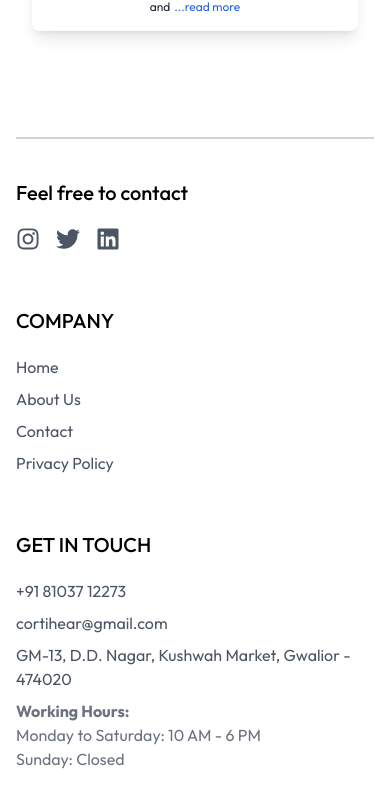
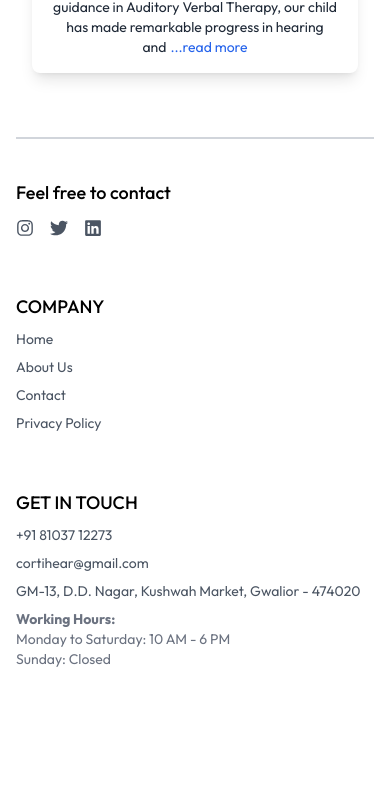
Before and after one commit to lokeshloki3/clinic, a React (Vite) app: page / in a window 390 px wide. Shown: the part 3835-4642 px from the top of the page. After the commit the page ends 4544 px from the top, so only its background shows below. Built offline with nearby package versions, Linux system fonts and the light colour scheme.

Commit message:
ui updated

```diff
--- a/src/components/Card.jsx
+++ b/src/components/Card.jsx
@@ -22,7 +22,7 @@ const Card = ({ review, isTruncated, setIsTruncated }) => {
                 <p className="text-sm sm:text-sm font-semibold">{review.patient}</p>
             </div>
 
-            <p className="text-gray-800 text-xs sm:text-base mt-2 px-1 inline">
+            <p className="text-gray-800 text-sm sm:text-base mt-2 px-1 inline">
                 {isTruncated ? truncateText(review.text, wordLimit) : review.text}
                 <span
                     onClick={() => setIsTruncated(!isTruncated)} // Toggle truncated text
--- a/src/components/Footer.jsx
+++ b/src/components/Footer.jsx
@@ -5,52 +5,52 @@ const Footer = () => {
   return (
     <div className="border-t-2 border-gray-300">
       <div className="md:mx-10">
-        <div className="flex flex-col sm:grid grid-flow-col gap-14 my-10 mt-10 text-sm md:text-base">
+        <div className="flex flex-col sm:grid grid-flow-col gap-14 my-10 mt-10 text-sm md:text-sm">
           {/* Contact Section */}
           <div>
-            <p className="text-xl md:text-2xl font-medium mb-5">
+            <p className="text-lg md:text-xl font-medium">
               Feel free to contact
             </p>
             <div className="flex space-x-4 mt-3">
               <a href="https://www.instagram.com/cortihear/" target="_blank" rel="noopener noreferrer">
-                <FaInstagram className="text-gray-600 hover:text-gray-800 text-2xl md:text-3xl" />
+                <FaInstagram className="text-gray-600 hover:text-gray-800 text-lg md:text-2xl" />
               </a>
-              <FaTwitter className="text-gray-600 hover:text-gray-800 text-2xl md:text-3xl" />
-              <FaLinkedin className="text-gray-600 hover:text-gray-800 text-2xl md:text-3xl" />
+              <FaTwitter className="text-gray-600 hover:text-gray-800 text-lg md:text-2xl" />
+              <FaLinkedin className="text-gray-600 hover:text-gray-800 text-lg md:text-2xl" />
             </div>
           </div>
 
           {/* Company Section */}
           <div className="mr-20">
-            <p className="text-xl md:text-2xl font-medium mb-5">COMPANY</p>
+            <p className="text-lg md:text-xl font-medium mb-2">COMPANY</p>
             <ul className="flex flex-col gap-2 text-gray-600">
               <li>
-                <Link to="/" className="hover:text-gray-800 text-base md:text-lg">Home</Link>
+                <Link to="/" className="hover:text-gray-800 text-sm md:text-lg">Home</Link>
               </li>
               <li>
-                <Link to="/about-us" className="hover:text-gray-800 text-base md:text-lg">About Us</Link>
+                <Link to="/about-us" className="hover:text-gray-800 text-sm md:text-lg">About Us</Link>
               </li>
               <li>
-                <Link to="/contact" className="hover:text-gray-800 text-base md:text-lg">Contact</Link>
+                <Link to="/contact" className="hover:text-gray-800 text-sm md:text-lg">Contact</Link>
               </li>
               <li>
-                <Link to="/privacy-policy" className="hover:text-gray-800 text-base md:text-lg">Privacy Policy</Link>
+                <Link to="/privacy-policy" className="hover:text-gray-800 text-sm md:text-lg">Privacy Policy</Link>
               </li>
             </ul>
           </div>
 
           {/* Get in Touch Section */}
           <div>
-            <p className="text-xl md:text-2xl font-medium mb-5">GET IN TOUCH</p>
+            <p className="text-lg md:text-xl font-medium mb-2">GET IN TOUCH</p>
             <ul className="flex flex-col gap-2 text-gray-600">
               <li>
-                <a href="tel:+918103712273" className="hover:text-gray-800 text-base md:text-lg">+91 81037 12273</a>
+                <a href="tel:+918103712273" className="hover:text-gray-800 text-sm md:text-lg">+91 81037 12273</a>
               </li>
               <li>
-                <a href="mailto:cortihear@gmail.com" className="hover:text-gray-800 text-base md:text-lg">cortihear@gmail.com</a>
+                <a href="mailto:cortihear@gmail.com" className="hover:text-gray-800 text-sm md:text-lg">cortihear@gmail.com</a>
               </li>
-              <li className="text-base md:text-lg">GM-13, D.D. Nagar, Kushwah Market, Gwalior - 474020</li>
-              <li className="text-gray-500 text-base md:text-lg">
+              <li className="text-sm md:text-lg">GM-13, D.D. Nagar, Kushwah Market, Gwalior - 474020</li>
+              <li className="text-gray-500 text-sm md:text-lg">
                 <strong>Working Hours:</strong><br />
                 Monday to Saturday: 10 AM - 6 PM<br />
                 Sunday: Closed
```
